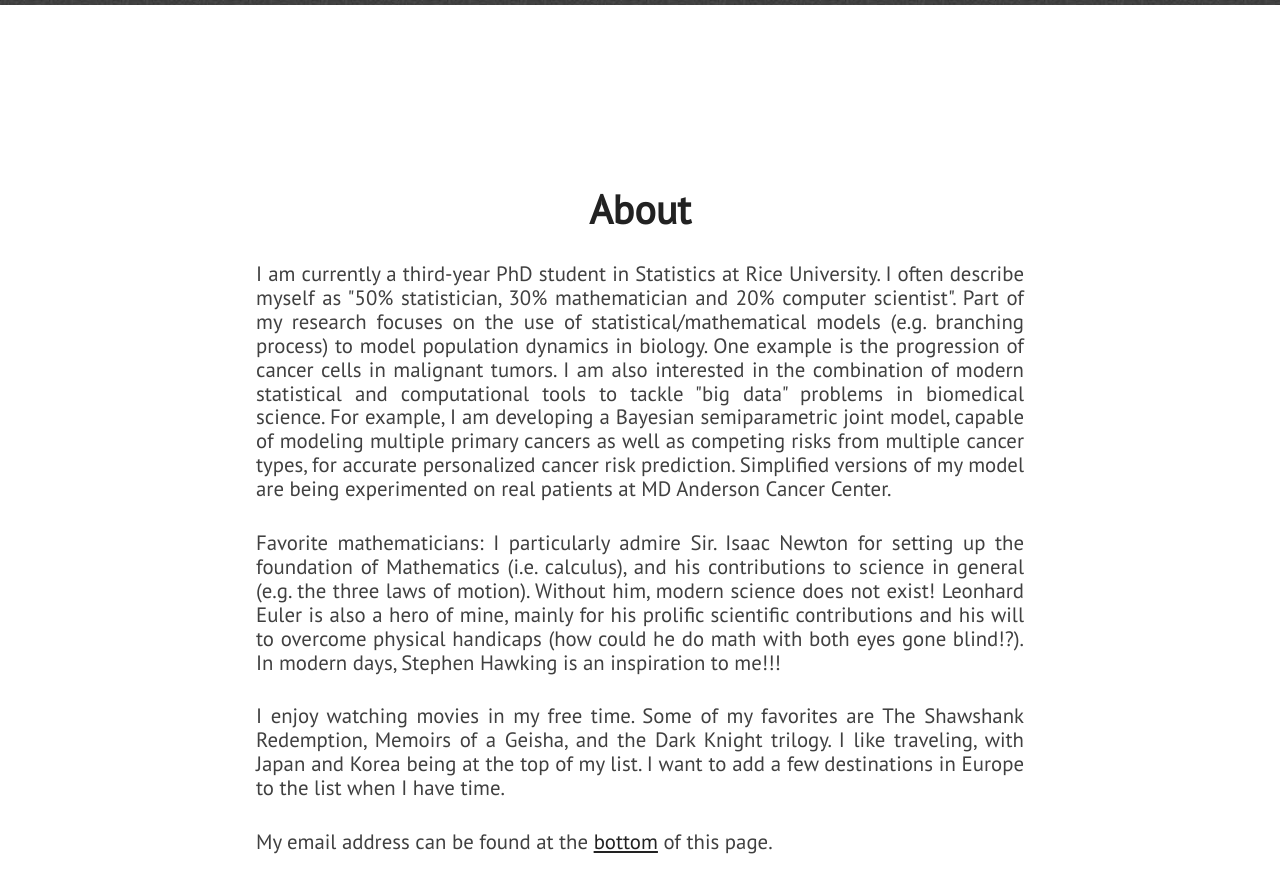
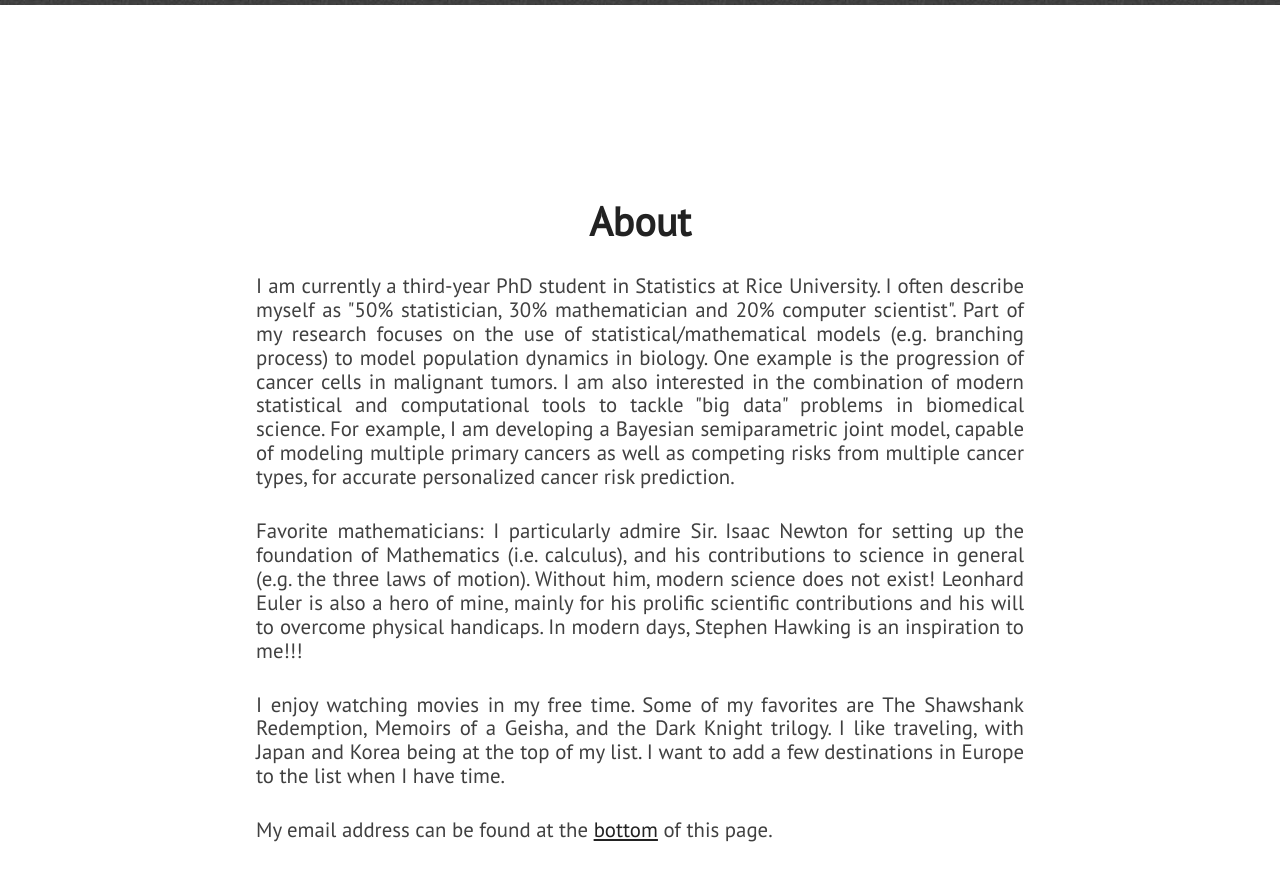
Before and after one commit to nguyendangson/sondangnguyen, a Jekyll site: the page built from index.html, in a window 1280 px wide and 900 px high, scrolled down 895 px. Shown: the top 893 px of the window. Built offline with Jekyll 4.4.1, drawn with Linux system fonts in a browser that asks for light colours; nearby versions of some CDN libraries.

Commit message:
Update about.html

```diff
--- a/_includes/about.html
+++ b/_includes/about.html
@@ -9,11 +9,10 @@
 One example is the progression of cancer cells in malignant tumors.
 I am also interested in the combination of modern statistical and computational tools to tackle "big data" problems in biomedical science.
 For example, I am developing a Bayesian semiparametric joint model, capable of modeling multiple primary cancers as well as competing risks from multiple cancer types, for accurate personalized cancer risk prediction.
-Simplified versions of my model are being experimented on real patients at MD Anderson Cancer Center.
             </p>
             <p class="paragraph-text justify-text">
                 Favorite mathematicians: I particularly admire Sir. Isaac Newton for setting up the foundation of Mathematics (i.e. calculus), and his contributions to science in general (e.g. the three laws of motion). Without him, modern science does not exist!
-Leonhard Euler is also a hero of mine, mainly for his prolific scientific contributions and his will to overcome physical handicaps (how could he do math with both eyes gone blind!?).
+Leonhard Euler is also a hero of mine, mainly for his prolific scientific contributions and his will to overcome physical handicaps.
 In modern days, Stephen Hawking is an inspiration to me!!!
             </p>
 	    <p class="paragraph-text justify-text">
```
